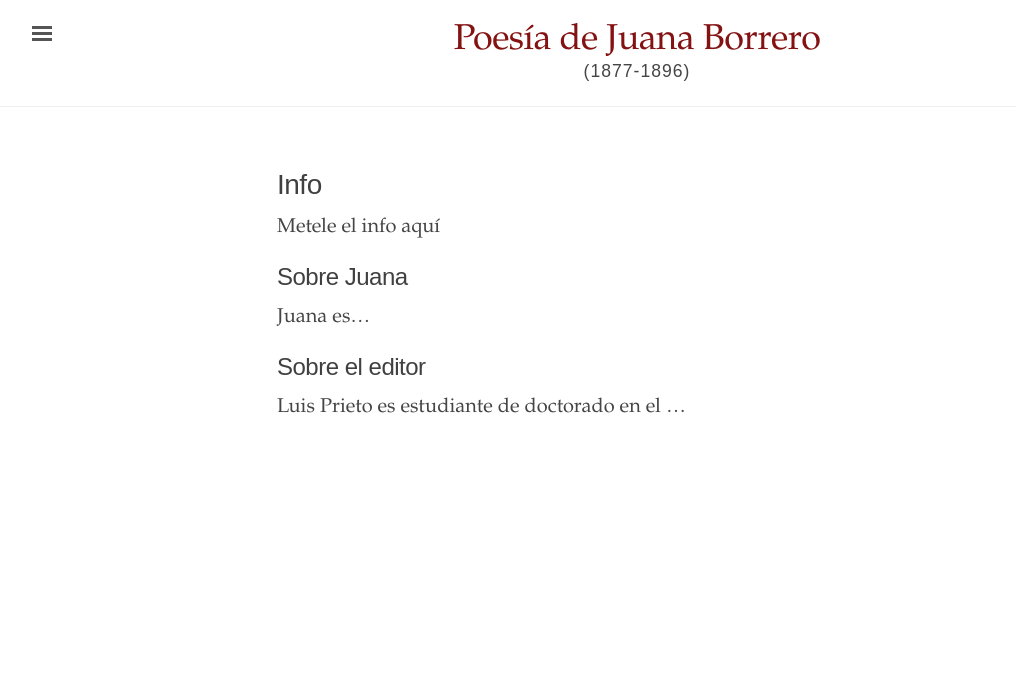
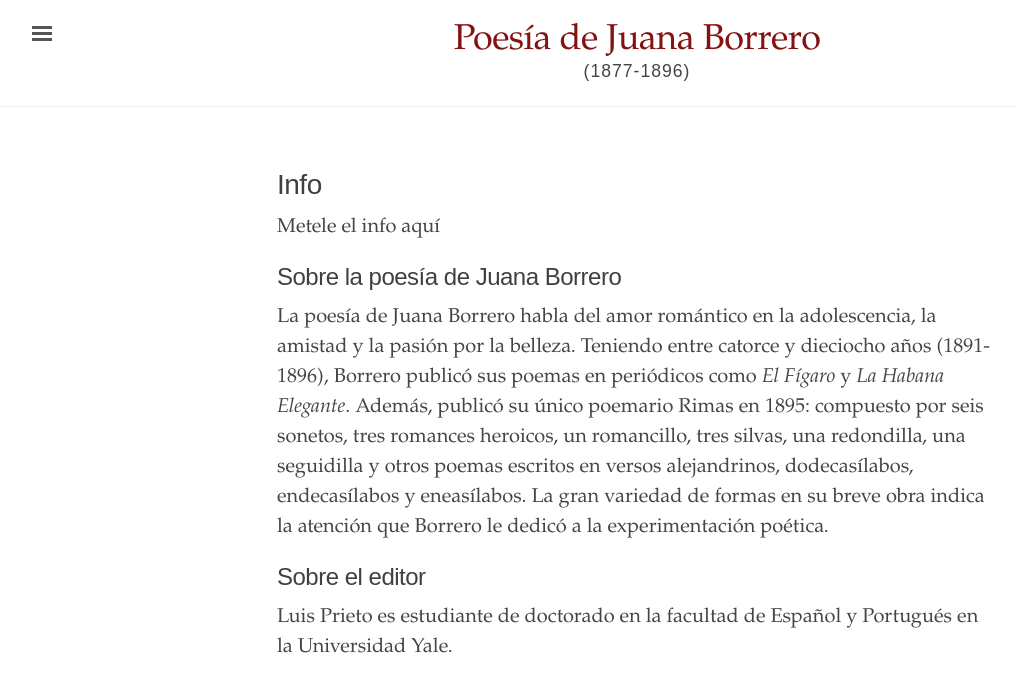
Before and after one commit to edicionesdereparto/juanaborrero, a Jekyll site: the page built from info.md, in a window 1280 px wide. Shown: the top 692 px of the page, without its empty margins (3-1019 px from the left). Built offline with Jekyll 4.4.1, drawn with Linux system fonts in a browser that asks for light colours.

Commit message:
Update info.md

```diff
--- a/info.md
+++ b/info.md
@@ -5,10 +5,10 @@ title: Info
 
 Metele el info aquí
 
-## Sobre Juana
+## Sobre la poesía de Juana Borrero
 
-Juana es...
+La poesía de Juana Borrero habla del amor romántico en la adolescencia, la amistad y la pasión por la belleza. Teniendo entre catorce y dieciocho años (1891-1896), Borrero publicó sus poemas en periódicos como _El Fígaro_ y _La Habana Elegante_. Además, publicó su único poemario Rimas en 1895: compuesto por seis sonetos, tres romances heroicos, un romancillo, tres silvas, una redondilla, una seguidilla y otros poemas escritos en versos alejandrinos, dodecasílabos, endecasílabos y eneasílabos. La gran variedad de formas en su breve obra indica la atención que Borrero le dedicó a la experimentación poética.
 
 ## Sobre el editor
 
-Luis Prieto es estudiante de doctorado en el ...
+Luis Prieto es estudiante de doctorado en la facultad de Español y Portugués en la Universidad Yale.
```
